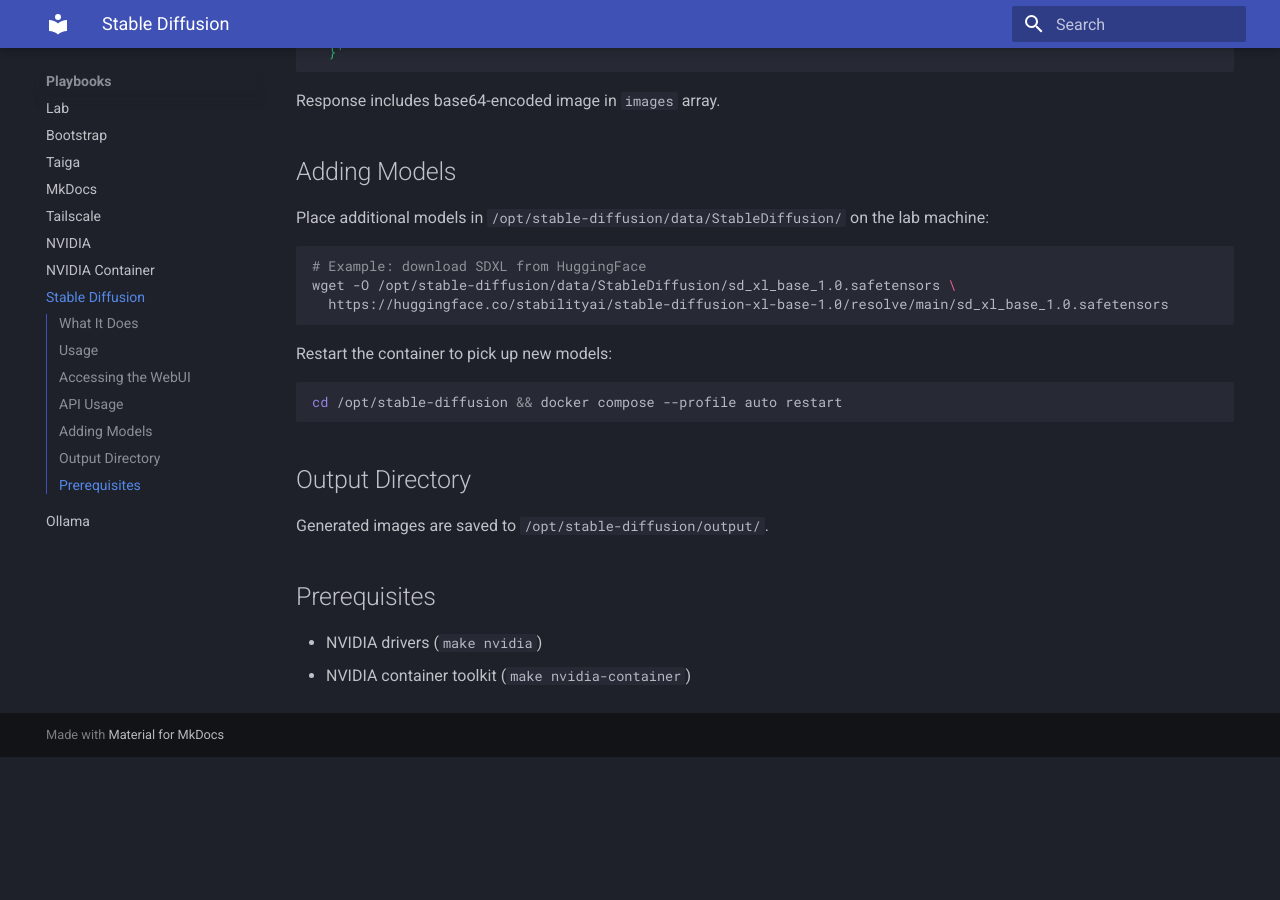
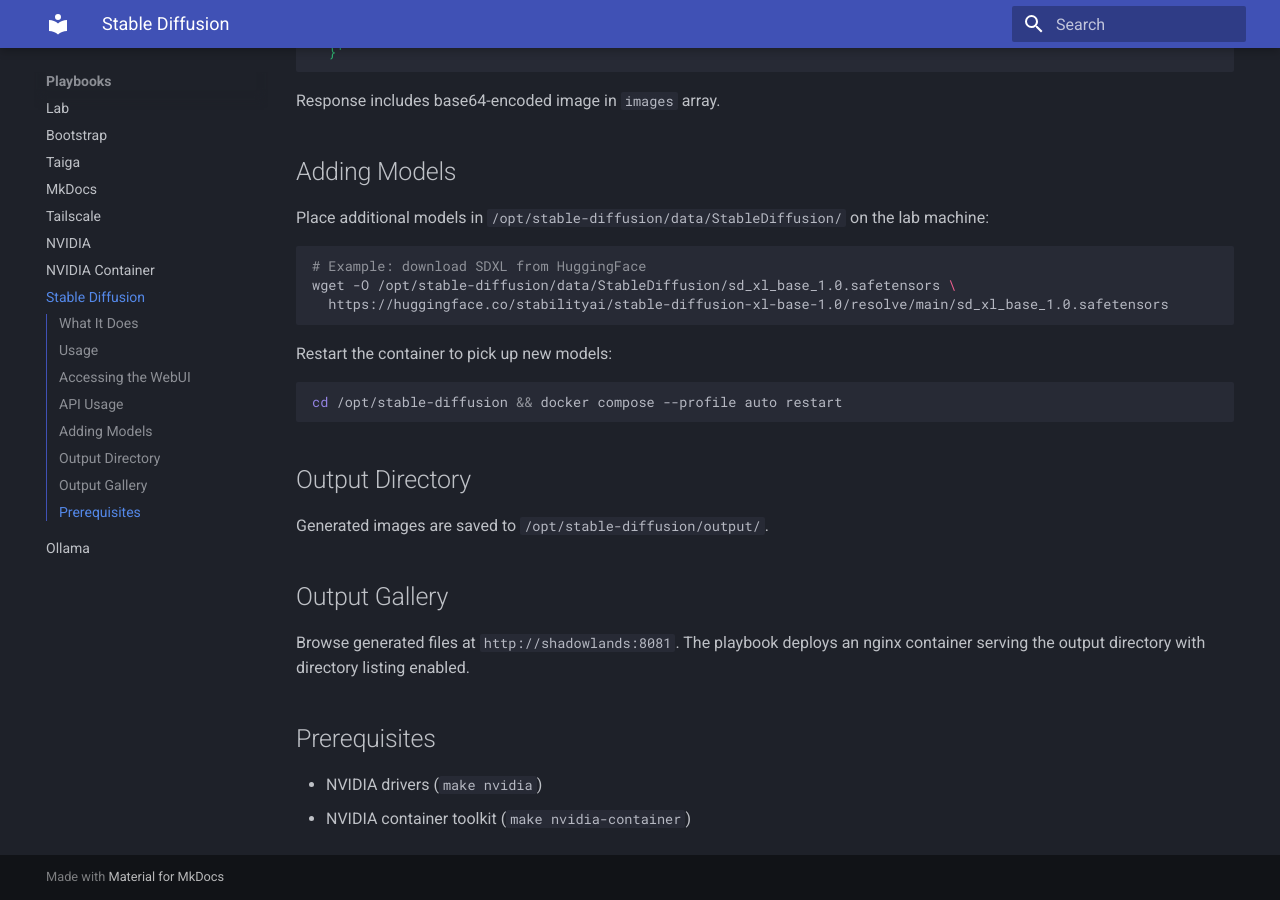
Before and after one commit to bmcivor/vertex-studio, an MkDocs documentation site: the page built from docs/playbooks/stable-diffusion.md, in a window 1280 px wide and 900 px high, scrolled down 1054 px. Built offline with MkDocs 1.6.1 and Material for MkDocs 9.7.7, drawn with Linux system fonts in a browser that asks for light colours; before the commit the page ends 1811 px from its top, so only the background shows below that.

Commit message:
feat: serve stable diffusion output

```diff
--- a/docs/playbooks/stable-diffusion.md
+++ b/docs/playbooks/stable-diffusion.md
@@ -61,6 +61,10 @@ cd /opt/stable-diffusion && docker compose --profile auto restart
 
 Generated images are saved to `/opt/stable-diffusion/output/`.
 
+## Output Gallery
+
+Browse generated files at `http://shadowlands:8081`. The playbook deploys an nginx container serving the output directory with directory listing enabled.
+
 ## Prerequisites
 
 - NVIDIA drivers (`make nvidia`)
```
Also changed, not shown: 3 other files.
